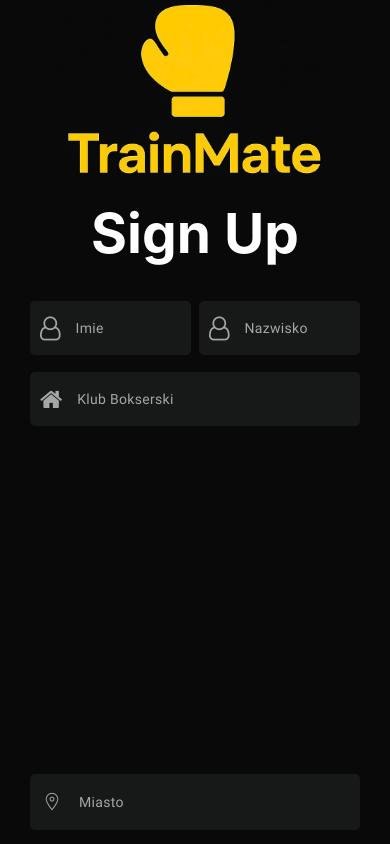
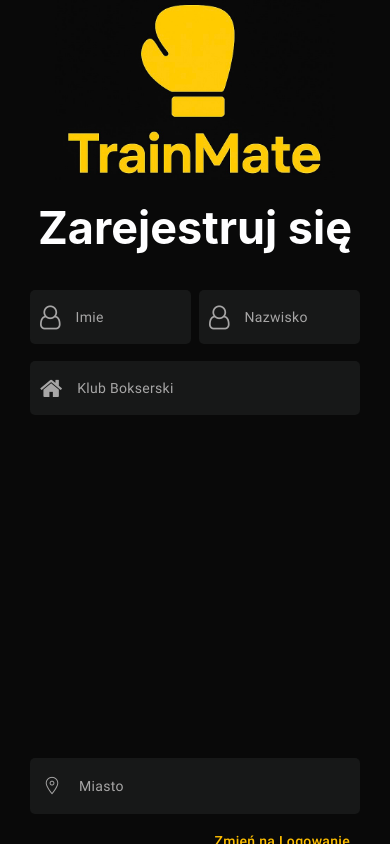
Before and after one commit to krystianGol/TrainMate, a React Native app: screen /Profile in a window 390 px wide. Built offline with nearby package versions, Linux system fonts and the light colour scheme; no server answers; what react-native-popup-menu would draw is missing.

Commit message:
Changed UI Sign In Screen

```diff
--- a/components/LabeledSlider.jsx
+++ b/components/LabeledSlider.jsx
@@ -11,7 +11,7 @@ const LabeledSlider = ({ label, min, max, step = 1, value, onChange, subLabel })
         {label}: {value} {subLabel}
       </Text>
       <Slider
-        style={{ width: '100%', height: 40 }}
+        style={{ width: '100%', height: 40, marginLeft: 2}}
         minimumValue={min}
         maximumValue={max}
         step={step}
@@ -34,6 +34,7 @@ const styles = StyleSheet.create({
       marginBottom: 8,
       fontFamily: 'bold',
       color: colors.textColor,
+      marginLeft: 5,
     },
   });
 
--- a/components/SignIn.jsx
+++ b/components/SignIn.jsx
@@ -1,4 +1,4 @@
-import { ActivityIndicator, Alert } from "react-native";
+import { ActivityIndicator, Alert, Image, View, Text, StyleSheet } from "react-native";
 import React, { useCallback, useReducer, useEffect, useState } from "react";
 import Fontisto from "@expo/vector-icons/Fontisto";
 import AntDesign from "@expo/vector-icons/AntDesign";
@@ -10,6 +10,7 @@ import { validateInput } from "../utils/actions/formActions";
 import { reducer } from "../utils/reducers/formReducer";
 import { signIn } from "../utils/actions/authActions";
 import colors from "../constans/colors";
+import logo from "../constans/images/logo2.png";
 
 const testMode = true;
 
@@ -65,15 +66,16 @@ const SignIn = () => {
   }, [dispatch, state]);
 
   return (
-    <>
+    <View style={{ backgroundColor: colors.backgroundColor }}>
+      <Image style={styles.logoImage} source={logo} />
+      <Text style={styles.signInLabel}>Zaloguj się</Text>
       <Input
         id="email"
         iconPack={Fontisto}
         iconName="email"
         size={24}
         color="black"
-        placeholder="Enter your email"
-        label="Email"
+        placeholder="Email"
         keyboardType="email-address"
         autoCapitalize="none"
         onInputChanged={inputChangedHandler}
@@ -87,8 +89,7 @@ const SignIn = () => {
         iconName="lock"
         size={24}
         color="black"
-        placeholder="Enter your password"
-        label="Password"
+        placeholder="Hasło"
         secureTextEntry={true}
         autoCapitalize="none"
         onInputChanged={inputChangedHandler}
@@ -100,13 +101,30 @@ const SignIn = () => {
         <ActivityIndicator size="small" color={colors.primaryColor} style={{marginTop: 10}}/>
       ) : (
         <SubmitButton
-          title="Sign In"
+          title="Logowanie"
           onPress={authHandler}
           disabled={!state.formIsValid}
         />
       )}
-    </>
+    </View>
   );
 };
 
+const styles = StyleSheet.create({
+  logoImage: {
+    width: 280,
+    height: 180,
+    alignSelf: "center",
+    marginBottom: 0,
+  },
+  signInLabel: {
+    color: colors.textColor,
+    alignSelf: "center",
+    marginTop: 20,
+    marginBottom: 35,
+    fontSize: 45,
+    fontWeight: "bold",
+  },
+});
+
 export default SignIn;
--- a/components/SignUp.jsx
+++ b/components/SignUp.jsx
@@ -99,7 +99,7 @@ const SignUp = () => {
   return (
     <View style={{ backgroundColor: colors.backgroundColor }}>
       <Image style={styles.logoImage} source={logo} />
-      <Text style={styles.signUpLabel}>Sign Up</Text>
+      <Text style={styles.signUpLabel}>Zarejestruj się</Text>
       <View style={styles.rowContainer}>
         <Input
           id="firstName"
@@ -226,7 +226,7 @@ const SignUp = () => {
         <ActivityIndicator size="small" color={colors.primaryColor} />
       ) : (
         <SubmitButton
-          title="Sign Up"
+          title="Utwórz konto"
           onPress={authHandler}
           disabled={!state.formIsValid}
         />
@@ -247,7 +247,7 @@ const styles = StyleSheet.create({
     alignSelf: "center",
     marginTop: 20,
     marginBottom: 35,
-    fontSize: 55,
+    fontSize: 45,
     fontWeight: "bold",
   },
   rowContainer: {
--- a/constans/colors.js
+++ b/constans/colors.js
@@ -5,7 +5,7 @@ export default {
     nearlyWhite: '#F4F8F7',
     grey: '#7f8c8d',
     textColor: '#fefeff',
-    primaryColor: '#77aaff',
+    primaryColor: '#ffbf00',
     red: '#e74c3c',
     beige: '#FEF5C3',
     backgroundColor: '#090909',
--- a/screens/AuthScreen.js
+++ b/screens/AuthScreen.js
@@ -33,8 +33,8 @@ const AuthScreen = () => {
               style={styles.linkContainer}
               onPress={() => setSignUpForm((prevValue) => !prevValue)}
             >
-              <Text style={styles.link}>{`Switch to ${
-                singUpForm ? "Sign In" : "Sign Up"
+              <Text style={styles.link}>{`Zmień na ${
+                singUpForm ? "Logowanie" : "Rejestracja"
               }`}</Text>
             </TouchableOpacity>
           </ScrollView>
```
